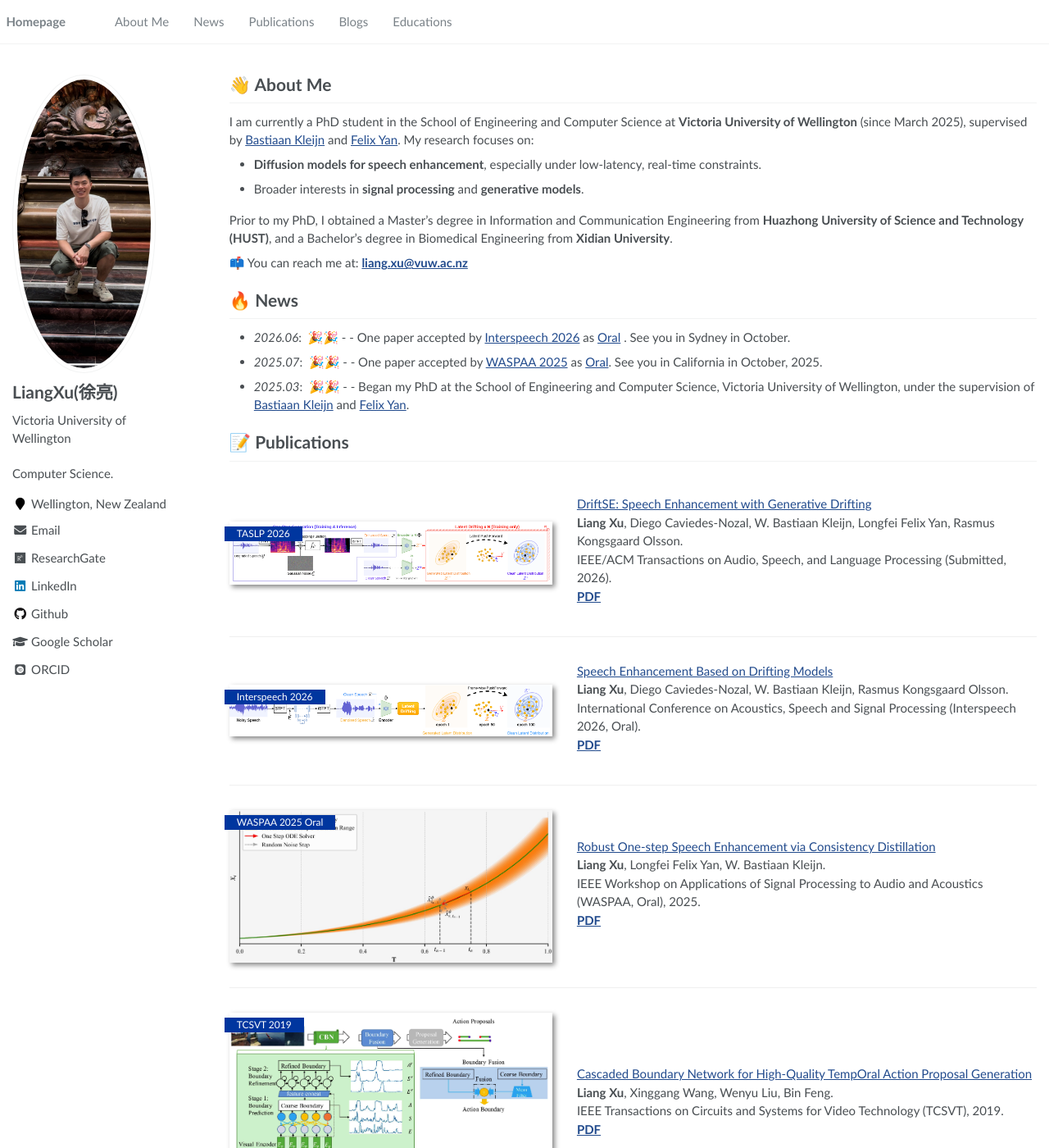
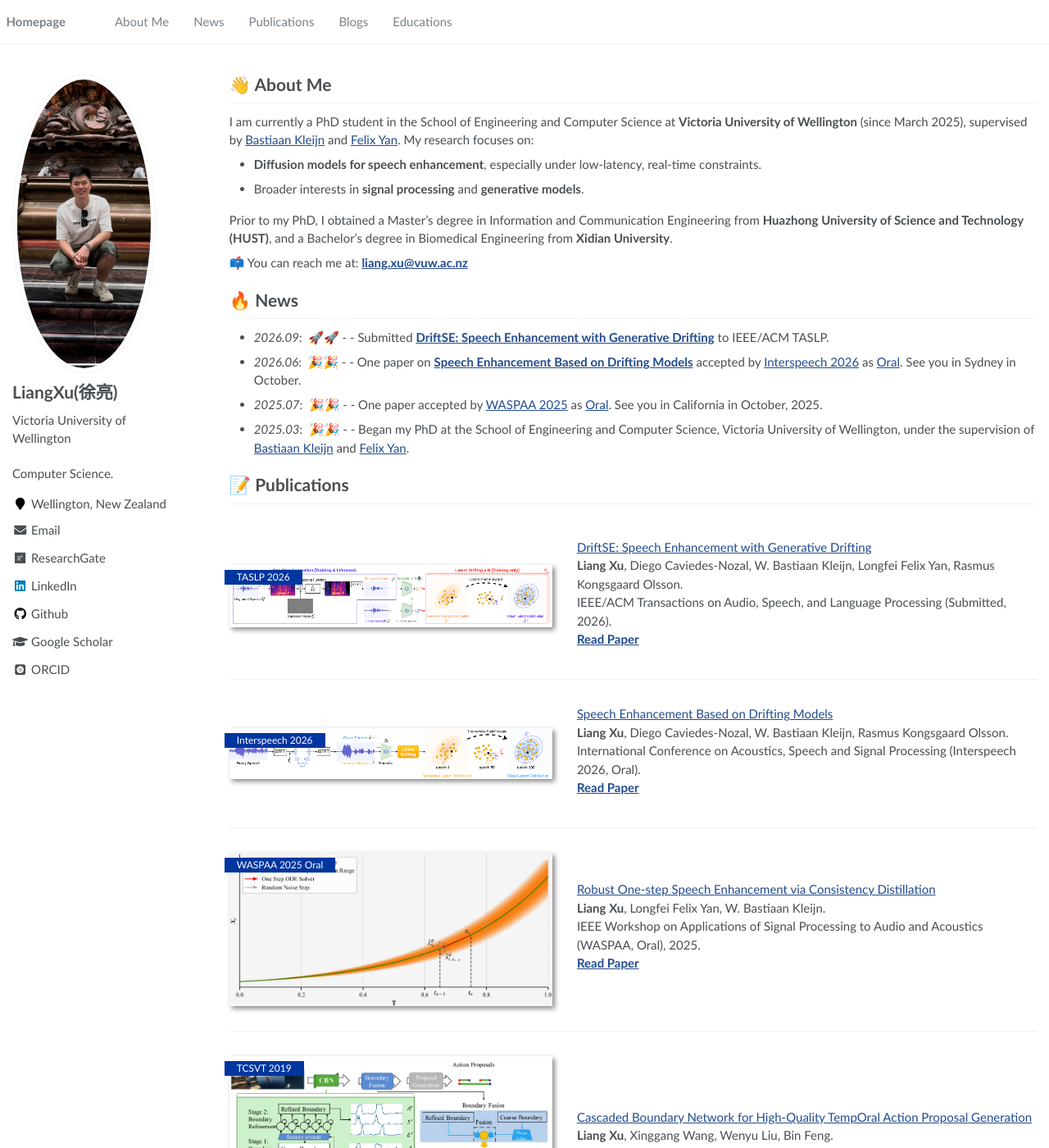
Before and after one commit to LiangXu123/LiangXu123.github.io, a Jekyll site: the page built from _pages/about.md, in a window 1280 px wide and 1400 px high. Shown: the whole window at 82% size. Built offline with Jekyll 4.4.1, drawn with Linux system fonts in a browser that asks for light colours; some web fonts are replaced.

Commit message:
update taslp

```diff
--- a/_pages/about.md
+++ b/_pages/about.md
@@ -30,7 +30,8 @@
 
 # 🔥 News
 
-- _2026.06_: &nbsp;🎉🎉 - - One paper accepted by [Interspeech 2026](https://interspeech2026.org/en-AU/pages/author-resources/resources) as [Oral](https://interspeech2026.org/en-AU/pages/programme/program) . See you in Sydney in October.
+- _2026.09_: &nbsp;🚀🚀 - - Submitted **[DriftSE: Speech Enhancement with Generative Drifting](https://liangxu123.github.io/dual-latent-DriftSE/)** to IEEE/ACM TASLP.
+- _2026.06_: &nbsp;🎉🎉 - - One paper on **[Speech Enhancement Based on Drifting Models](https://liangxu123.github.io/driftse/)** accepted by [Interspeech 2026](https://interspeech2026.org/en-AU/pages/author-resources/resources) as [Oral](https://interspeech2026.org/en-AU/pages/programme/program). See you in Sydney in October.
 - _2025.07_: &nbsp;🎉🎉 - - One paper accepted by [WASPAA 2025](https://waspaa.com/) as [Oral](https://waspaa.com/technical-program-schedule/). See you in California in October, 2025.
 - _2025.03_: &nbsp;🎉🎉 - - Began my PhD at the School of Engineering and Computer Science, Victoria University of Wellington, under the supervision of [Bastiaan Kleijn](https://people.wgtn.ac.nz/bastiaan.kleijn) and [Felix Yan](https://people.wgtn.ac.nz/felix.yan).
 
@@ -47,7 +48,7 @@
 [DriftSE: Speech Enhancement with Generative Drifting](https://liangxu123.github.io/dual-latent-DriftSE/) <br>
 **Liang Xu**, Diego Caviedes-Nozal, W. Bastiaan Kleijn, Longfei Felix Yan, Rasmus Kongsgaard Olsson. <br>
 IEEE/ACM Transactions on Audio, Speech, and Language Processing (Submitted, 2026). <br>
-[**PDF**](https://arxiv.org/abs/2609.12252)<br>
+[**Read Paper**](https://arxiv.org/abs/2609.12252)<br>
   </div>
 </div>
 
@@ -62,7 +63,7 @@
 [Speech Enhancement Based on Drifting Models](https://liangxu123.github.io/driftse/) <br>
 **Liang Xu**, Diego Caviedes-Nozal, W. Bastiaan Kleijn, Rasmus Kongsgaard Olsson. <br>
 International Conference on Acoustics, Speech and Signal Processing (Interspeech 2026, Oral). <br>
-[**PDF**](https://arxiv.org/abs/2604.24199)<br>
+[**Read Paper**](https://arxiv.org/abs/2604.24199)<br>
   </div>
 </div>
 
@@ -77,7 +78,7 @@
 [Robust One-step Speech Enhancement via Consistency Distillation](https://liangxu123.github.io/rosecd/) <br>
 **Liang Xu**, Longfei Felix Yan, W. Bastiaan Kleijn. <br>
 IEEE Workshop on Applications of Signal Processing to Audio and Acoustics (WASPAA, Oral), 2025. <br>
-[**PDF**](https://arxiv.org/abs/2507.05688)<br>
+[**Read Paper**](https://arxiv.org/abs/2507.05688)<br>
   </div>
 </div>
 
@@ -86,7 +87,7 @@
 [Cascaded Boundary Network for High-Quality TempOral Action Proposal Generation](https://ieeexplore.ieee.org/document/8852682) <br>
 **Liang Xu**, Xinggang Wang, Wenyu Liu, Bin Feng. <br>
 IEEE Transactions on Circuits and Systems for Video Technology (TCSVT), 2019. <br>
-[**PDF**](https://ieeexplore.ieee.org/document/8852682)<br>
+[**Read Paper**](https://ieeexplore.ieee.org/document/8852682)<br>
 </div>
 </div>
 
```
